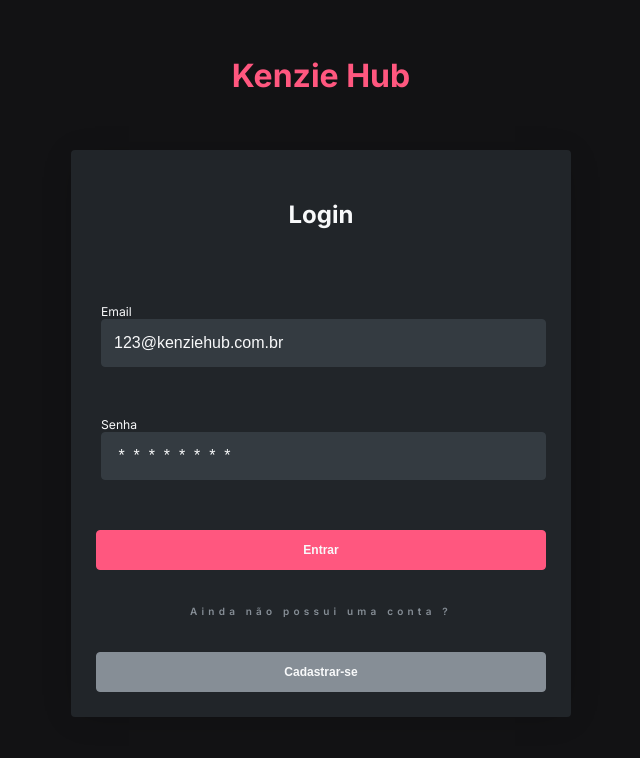
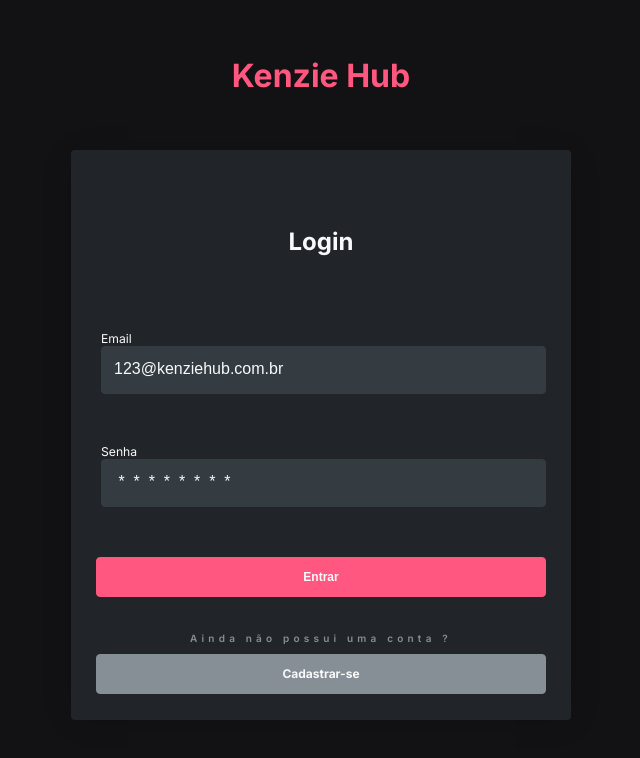
Before and after one commit to Kenzie-Academy-Brasil-Developers/kenzie-hub-react, a React (Create React App) app in the folder kenzie-hub-react/: page / in a window 1280 px wide. Shown: the top 758 px of the page, without its empty margins (319-959 px from the left). Built offline with nearby package versions, Linux system fonts and the light colour scheme.

Commit message:
fix: routes, styles

```diff
--- a/kenzie-hub-react/src/components/FormLogin/index.jsx
+++ b/kenzie-hub-react/src/components/FormLogin/index.jsx
@@ -67,10 +67,10 @@
         <button type="submit">Entrar</button>
         <span>Ainda não possui uma conta ?</span>
         <Link to="/Register">
-          <button type="submit" className="LinkRegister">
+          <div type="submit" className="LinkRegister">
             {" "}
             Cadastrar-se
-          </button>
+          </div>
         </Link>
       </form>
     </FormLoginStyle>
--- a/kenzie-hub-react/src/components/FormLogin/style.js
+++ b/kenzie-hub-react/src/components/FormLogin/style.js
@@ -2,6 +2,7 @@
 
 export const FormLoginStyle = styled.div`
 
+    height: 570px;
     width: 90%;
     max-width: 500px;
 
@@ -103,13 +104,18 @@
         }
 
         .LinkRegister {
+            display: flex;
+            justify-content: center;
             width:100%;
             height: 40px;
 
+            text-align: center;
+            align-items: center;
             font-weight: 500;
             font-size: 12px;
             font-weight: bold;
 
+            color: var(--gray-0);
             background-color var(--gray-1);
             border: 1px solid var(--gray-1);
             border-radius: 4px;
--- a/kenzie-hub-react/src/components/Header/index.jsx
+++ b/kenzie-hub-react/src/components/Header/index.jsx
@@ -9,7 +9,7 @@
             <h1>Kenzie Hub</h1>
 
             <Link to="/">
-                <button>Voltar</button>
+                <div>Voltar</div>
             </Link>
         </Headerstyle >
     )
--- a/kenzie-hub-react/src/components/Header/style.js
+++ b/kenzie-hub-react/src/components/Header/style.js
@@ -12,7 +12,11 @@
         color: var(--color-primary)
     }
 
-    button {
+    div {
+        display: flex;
+        justify-content: center;
+        align-items: center;
+
         width: 80px;
         height: 32px;
 
@@ -25,7 +29,7 @@
         cursor: pointer;
     }
 
-    button:hover {
+    div:hover {
         background: var(--gray-1);
     }
 `
```
